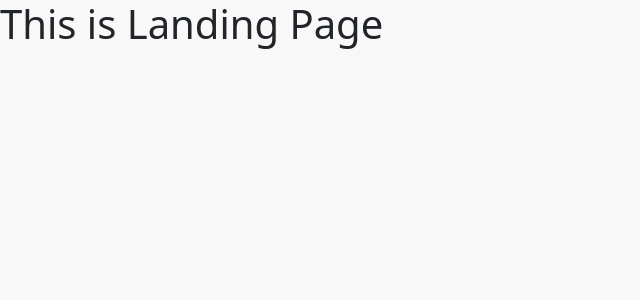
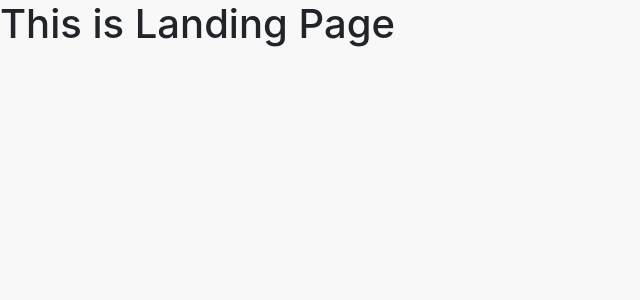
Before and after one commit to inovexia/lmsi-frontend, a React (Create React App) app: page / in a window 1280 px wide. Shown: the top 300 px of the page, without its empty margins (0-640 px from the left). Built offline with nearby package versions, Linux system fonts and the light colour scheme.

Commit message:
Scss Update

```diff
--- a/src/assets/scss/overrides/_variables.scss
+++ b/src/assets/scss/overrides/_variables.scss
@@ -586,9 +586,8 @@ $aspect-ratios: (
 
 // scss-docs-start font-variables
 // stylelint-disable value-keyword-case
-$font-family-sans-serif: system-ui, -apple-system, 'Segoe UI', Roboto,
-  'Helvetica Neue', Arial, 'Noto Sans', 'Liberation Sans', sans-serif,
-  'Apple Color Emoji', 'Segoe UI Emoji', 'Segoe UI Symbol', 'Noto Color Emoji' !default;
+$font-family-sans-serif: -apple-system, BlinkMacSystemFont, 'Segoe UI', 'Roboto',
+  'Oxygen', 'Ubuntu', 'Fira Sans', 'Droid Sans', 'Helvetica Neue', sans-serif !default;
 $font-family-monospace: SFMono-Regular, Menlo, Monaco, Consolas,
   'Liberation Mono', 'Courier New', monospace !default;
 // stylelint-enable value-keyword-case
--- a/src/assets/scss/project/_loading.scss
+++ b/src/assets/scss/project/_loading.scss
@@ -11,13 +11,13 @@
 
 .loading {
   display: inline-block;
-  width: 30px;
-  height: 30px;
-  border: 2px solid rgba(180, 180, 180, 0.6);
+  width: 64px;
+  height: 64px;
+  border: 4px solid #5e6c84;
   border-radius: 50%;
-  border-top-color: rgb(60, 179, 113);
-  animation: spin 1s ease-in-out infinite;
-  -webkit-animation: spin 1s ease-in-out infinite;
+  border-top-color: #0052cc;
+  -webkit-animation: spin 1s linear infinite;
+  animation: spin 1s linear infinite;
   left: calc(50% - 15px);
   top: calc(50% - 15px);
   position: fixed;
```
